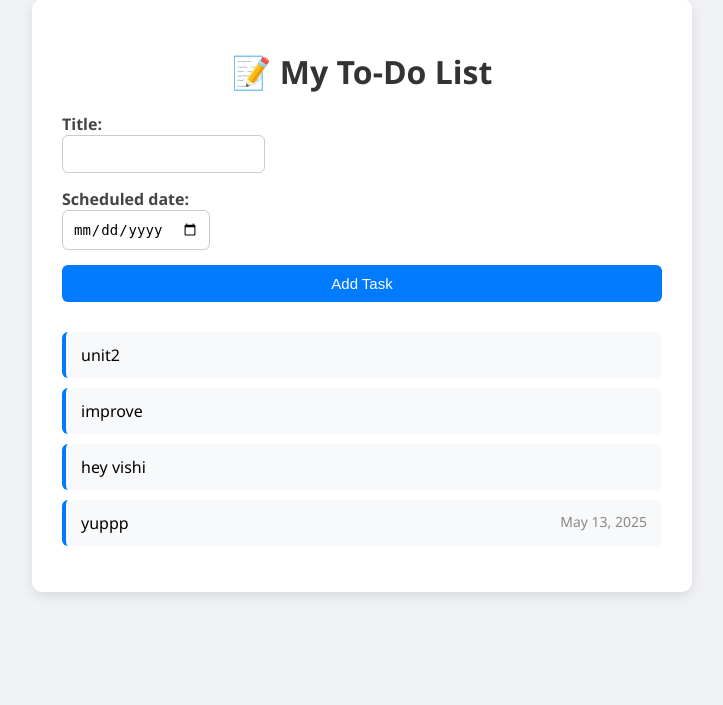
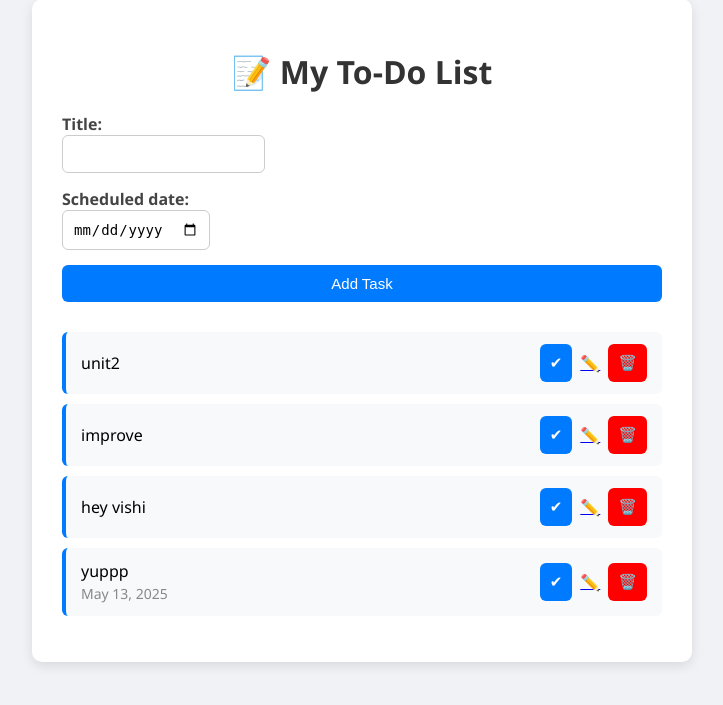
Before and after one commit to vish-001-saxena/todo_app, a Django app: page / in a window 1280 px wide. Shown: the part 39-744 px from the top of the page, without its empty margins (278-1001 px from the left). Run offline with Django 5.2, Linux system fonts and the light colour scheme; data comes from the database, SQL or seed files in the repository; both versions use the stored data as it was after the commit.

Commit message:
updates feautue delete

```diff
--- a/core/models.py
+++ b/core/models.py
@@ -4,6 +4,7 @@ class Task(models.Model):
     title = models.CharField(max_length=200)
     completed = models.BooleanField(default=False)
     scheduled_date = models.DateField(null=True, blank=True)
+    completed = models.BooleanField(default=False)
 
 
     def __str__(self):
--- a/core/templates/core/index.html
+++ b/core/templates/core/index.html
@@ -74,6 +74,7 @@
             border-radius: 6px;
             display: flex;
             justify-content: space-between;
+            align-items: center;
         }
 
         .task-title {
@@ -83,6 +84,22 @@
         .task-date {
             color: #888;
             font-size: 14px;
+        }
+
+        .actions {
+            display: flex;
+            gap: 8px;
+            align-items: center;
+        }
+
+        .actions form,
+        .actions a {
+            margin: 0;
+        }
+
+        .done {
+            text-decoration: line-through;
+            color: #999;
         }
     </style>
 </head>
@@ -109,8 +126,32 @@
     <ul>
         {% for task in tasks %}
             <li>
-                <span class="task-title">{{ task.title }}</span>
-                <span class="task-date">{{ task.scheduled_date|date:"M d, Y" }}</span>
+                <div>
+                    <span class="task-title {% if task.completed %}done{% endif %}">
+                        {% if task.completed %}
+                            <s>{{ task.title }}</s>
+                        {% else %}
+                            {{ task.title }}
+                        {% endif %}
+                    </span><br>
+                    <span class="task-date">{{ task.scheduled_date|date:"M d, Y" }}</span>
+                </div>
+
+                <div class="actions">
+                    {% if not task.completed %}
+                        <form method="POST" action="{% url 'complete_task' task.id %}">
+                            {% csrf_token %}
+                            <button type="submit" title="Mark as Done">✔</button>
+                        </form>
+                    {% endif %}
+
+                    <a href="{% url 'edit_task' task.id %}" title="Edit Task">✏️</a>
+
+                    <form method="POST" action="{% url 'delete_task' task.id %}">
+                        {% csrf_token %}
+                        <button type="submit" style="background-color: red;" title="Delete Task">🗑️</button>
+                    </form>
+                </div>
             </li>
         {% empty %}
             <li>No tasks yet. Start by adding one!</li>
--- /dev/null
+++ b/core/urls.py
@@ -0,0 +1,10 @@
+# urls.py
+from django.urls import path
+from . import views
+
+urlpatterns = [
+    path('', views.home, name='home'),
+    path('complete/<int:task_id>/', views.complete_task, name='complete_task'),
+    path('delete/<int:task_id>/', views.delete_task, name='delete_task'),
+    path('edit/<int:task_id>/', views.edit_task, name='edit_task'),
+]
--- a/core/views.py
+++ b/core/views.py
@@ -1,6 +1,7 @@
 from django.shortcuts import render, redirect
 from .models import Task
 from .forms import TaskForm
+from django.shortcuts import render, redirect, get_object_or_404
 
 
 def home(request):
@@ -14,3 +15,29 @@ def home(request):
 
     tasks = Task.objects.all()
     return render(request, 'core/index.html', {'form': form, 'tasks': tasks})
+def task_list(request):
+    tasks = Task.objects.all().order_by('scheduled_date')
+    form = TaskForm(request.POST or None)
+    if request.method == 'POST' and form.is_valid():
+        form.save()
+        return redirect('task_list')
+    return render(request, 'todo/task_list.html', {'form': form, 'tasks': tasks})
+
+def complete_task(request, task_id):
+    task = get_object_or_404(Task, id=task_id)
+    task.completed = True
+    task.save()
+    return redirect('home')
+
+def delete_task(request, task_id):
+    task = get_object_or_404(Task, id=task_id)
+    task.delete()
+    return redirect('task_list')
+
+def edit_task(request, task_id):
+    task = get_object_or_404(Task, id=task_id)
+    form = TaskForm(request.POST or None, instance=task)
+    if request.method == 'POST' and form.is_valid():
+        form.save()
+        return redirect('task_list')
+    return render(request, 'todo/edit_task.html', {'form': form})
--- a/todo/urls.py
+++ b/todo/urls.py
@@ -15,10 +15,11 @@ Including another URLconf
     2. Add a URL to urlpatterns:  path('blog/', include('blog.urls'))
 """
 from django.contrib import admin
-from django.urls import path
+from django.urls import path,include
 from core.views import home
 
 urlpatterns = [
     path('admin/', admin.site.urls),
     path('',home,name='home'),
+     path('', include('core.urls')),
 ]
```
Also changed, not shown: core/templates/core/edit_task.html (added, +9 -0 lines), db.sqlite3.
